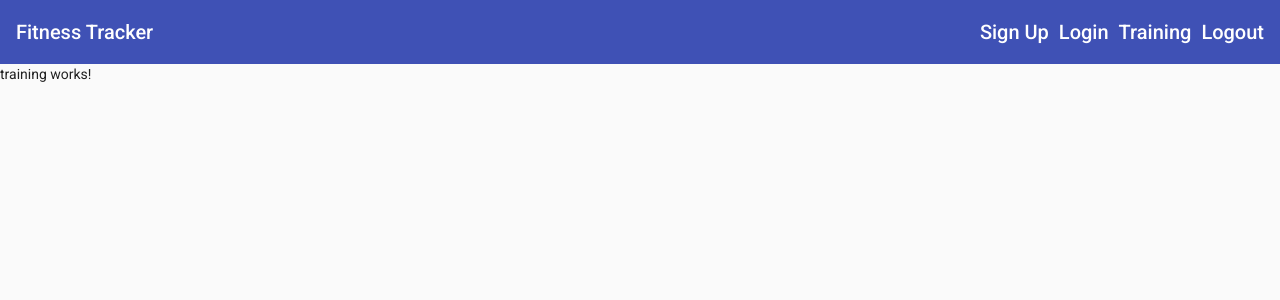
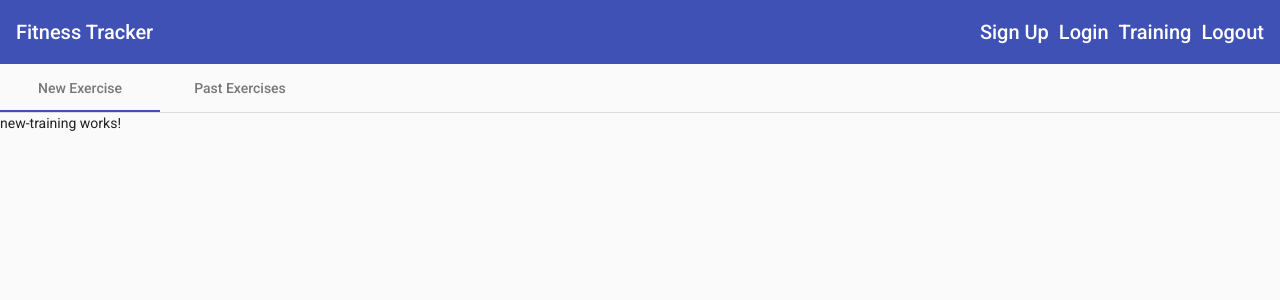
Before and after one commit to Gagandeep39/angular-fitness-tracker, an Angular app: page /training in a window 1280 px wide. Shown: the top 300 px of the page. Built offline with nearby package versions, Linux system fonts and the light colour scheme.

Commit message:
Created tab view in training component

```diff
--- a/src/app/material-demo.module.ts
+++ b/src/app/material-demo.module.ts
@@ -9,6 +9,7 @@ import { MatCheckboxModule } from '@angular/material/checkbox';
 import { MatSidenavModule } from '@angular/material/sidenav';
 import { MatToolbarModule } from '@angular/material/toolbar';
 import { MatListModule } from '@angular/material/list';
+import { MatTabsModule } from '@angular/material/tabs';
 
 @NgModule({
   imports: [
@@ -22,6 +23,7 @@ import { MatListModule } from '@angular/material/list';
     MatSidenavModule,
     MatToolbarModule,
     MatListModule,
+    MatTabsModule,
   ],
   exports: [
     MatButtonModule,
@@ -34,6 +36,7 @@ import { MatListModule } from '@angular/material/list';
     MatSidenavModule,
     MatToolbarModule,
     MatListModule,
+    MatTabsModule,
   ],
 })
 export class MaterialDemoModule {}
--- a/src/app/training/training.component.html
+++ b/src/app/training/training.component.html
@@ -1 +1,8 @@
-<p>training works!</p>
+<mat-tab-group>
+  <mat-tab label="New Exercise">
+    <app-new-training></app-new-training>
+  </mat-tab>
+  <mat-tab label="Past Exercises">
+    <app-past-training></app-past-training>
+  </mat-tab>
+</mat-tab-group>
```
